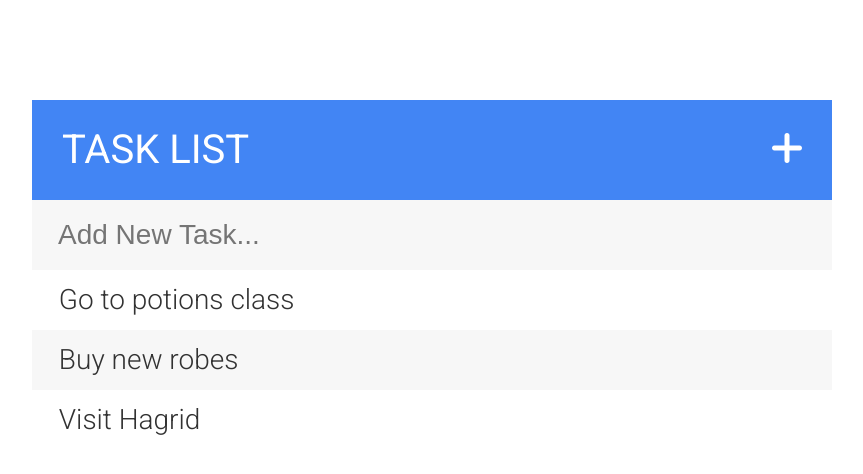
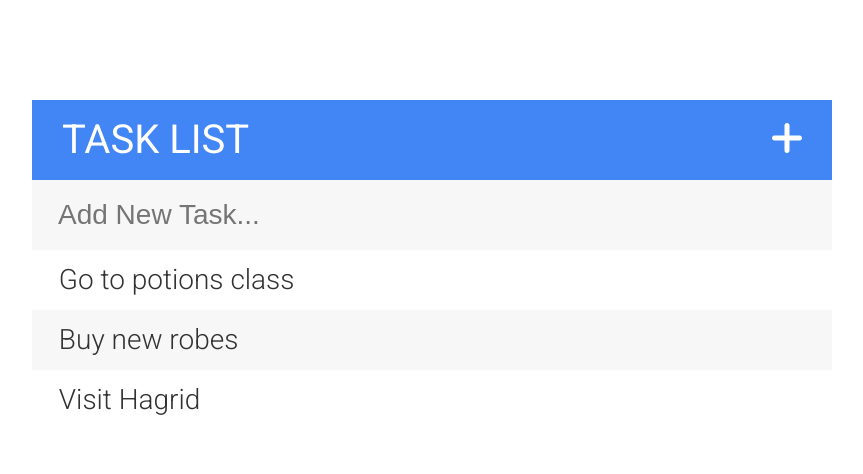
Before and after one commit to kedarjoyner/task-list-udemy, a website: page index.html in a window 1280 px wide. Shown: the whole page, without its empty margins (208-1071 px from the left). Drawn offline with nearby package versions, Linux system fonts and the light colour scheme.

Commit message:
change h1 height

```diff
--- a/assets/sass/main.scss
+++ b/assets/sass/main.scss
@@ -20,8 +20,8 @@
     color: white;
     background-color: $blue;
     text-transform: uppercase;
-    height: 100px;
-    line-height: 100px;
+    height: 80px;
+    line-height: 80px;
     padding: 0 30px;
   }
   .ion-plus-round {
```
Also changed, not shown: assets/css/main.css.
